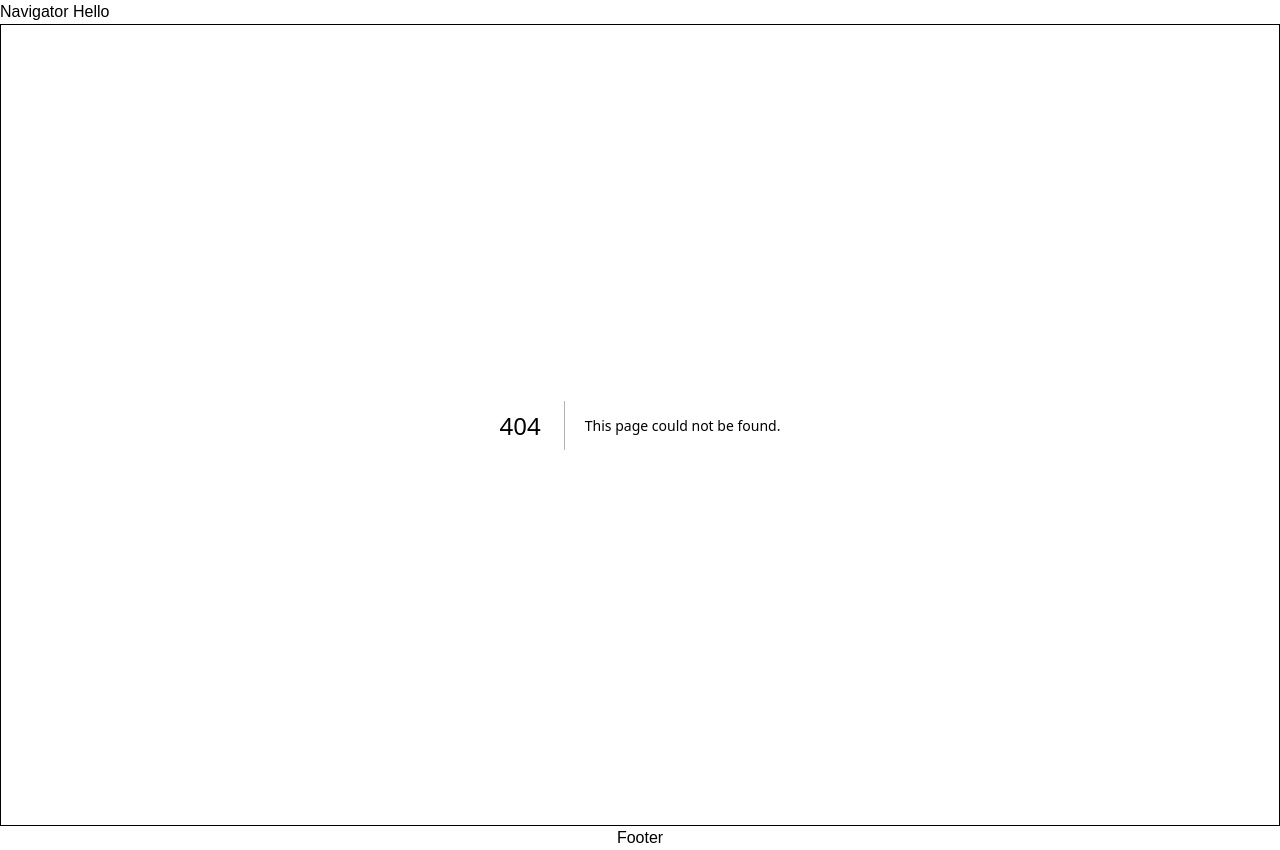
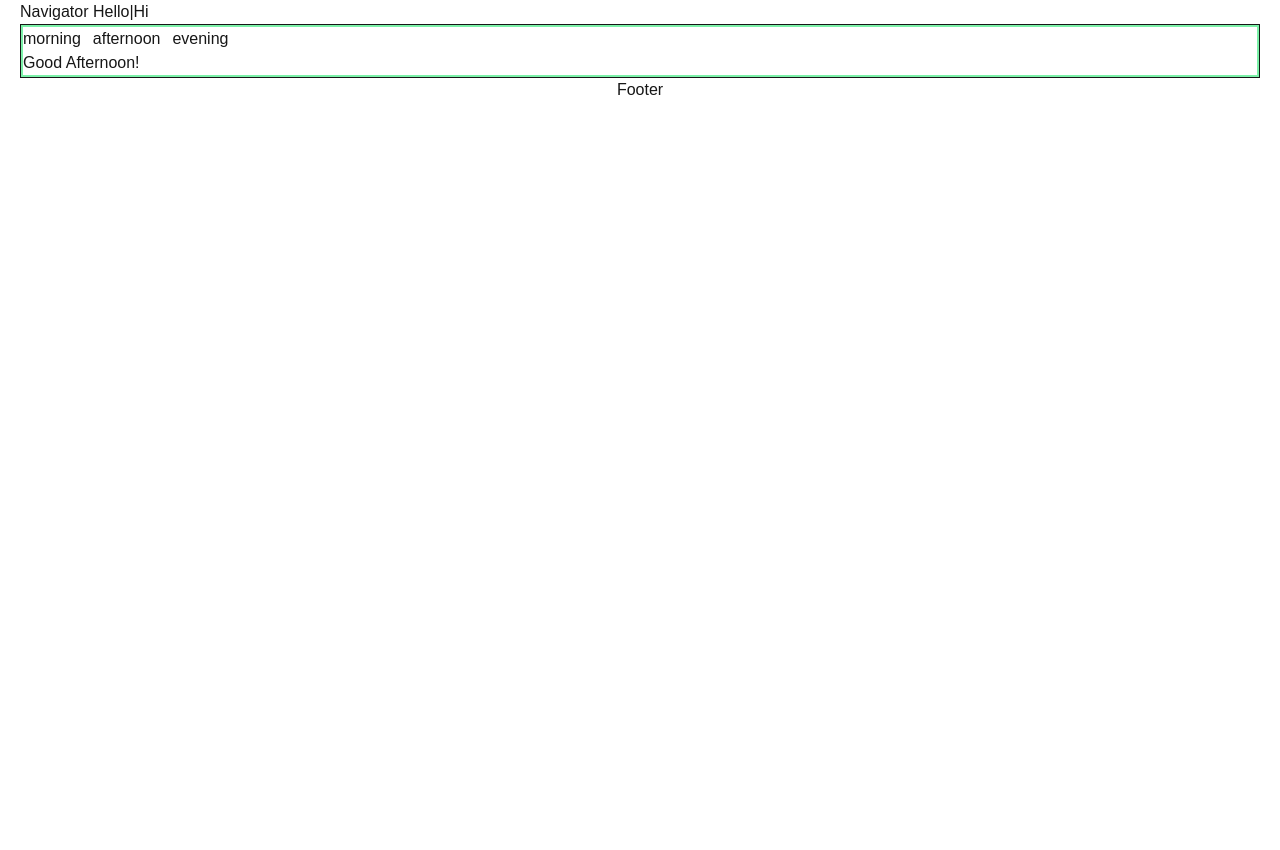
Before and after one commit to ujii/hana8, a Next.js app in the folder next/my-app/: page /hi/afternoon in a window 1280 px wide. Before the commit this address had no page. After the commit the page ends 800 px from the top, so only its background shows below. Built offline with nearby package versions, Linux system fonts and the light colour scheme.

Commit message:
generateStaticParams

```diff
--- /dev/null
+++ b/next/my-app/app/(greetings)/hello/[id]/page.tsx
@@ -0,0 +1,18 @@
+'use client';
+
+import { useParams } from 'next/navigation';
+
+export default function HelloId() {
+  const { id } = useParams<{ id: string }>();
+  return `Hello id is ${id}`;
+}
+
+// type Props = {
+//   params: Promise<{ id: number }>;
+// };
+
+// export default function HelloId({ params }: Props) {
+//   // const { id } = await params;
+//   const { id } = use(params);
+//   return `Hello id is ${id}`;
+// }
--- /dev/null
+++ b/next/my-app/app/(greetings)/hello/afternoon/page.tsx
@@ -0,0 +1,3 @@
+export default function Afternoon() {
+  return <h1>Good Afternoon!</h1>;
+}
--- /dev/null
+++ b/next/my-app/app/(greetings)/hello/evening/page.tsx
@@ -0,0 +1,3 @@
+export default function Evening() {
+  return <h1>Good Evening!</h1>;
+}
--- a/next/my-app/app/(greetings)/hello/layout.tsx
+++ b/next/my-app/app/(greetings)/hello/layout.tsx
@@ -1,16 +1,20 @@
 import Link from 'next/link';
-import type { PropsWithChildren } from 'react';
+import { type PropsWithChildren, Suspense } from 'react';
 
 export default function HelloLayout({ children }: PropsWithChildren) {
   return (
     <>
       <h1>Hello Layout</h1>
       <div className="flex gap-3">
-        <Link href={'/'}>Home</Link>
+        <a href={'/'}>Home</a>
         <Link href={'/hello'}>Hello</Link>
         <Link href={'/hello/morning'}>Morning</Link>
+        <Link href={'/hello/afternoon'}>Afternoon</Link>
+        <Link href={'/hello/evening'}>Evening</Link>
       </div>
-      <div className="border p-5 text-center">{children}</div>
+      <Suspense fallback={'...'}>
+        <div className="border p-5 text-center">{children}</div>
+      </Suspense>
     </>
   );
 }
--- a/next/my-app/app/(greetings)/hello/page.tsx
+++ b/next/my-app/app/(greetings)/hello/page.tsx
@@ -1,15 +1,40 @@
 'use client';
 
-import { usePathname, useRouter, useSearchParams } from 'next/navigation';
+import {
+  useParams,
+  usePathname,
+  useRouter,
+  useSearchParams,
+} from 'next/navigation';
+import { Suspense } from 'react';
 import SayHello from './SayHello';
 
 export default function HelloPage() {
+  const pathname = usePathname();
+  const p = useParams();
+  console.log('🚀 ~ p:', p);
+
+  return (
+    <>
+      <h1>Hello Page: {pathname}</h1>
+      <div>
+        <SayHello name={'Next'} />
+
+        <Suspense fallback={<h1>...</h1>}>
+          <SearchParamId />
+        </Suspense>
+      </div>
+    </>
+  );
+}
+
+function SearchParamId() {
   const pathname = usePathname();
   const searchParams = useSearchParams();
   const params = new URLSearchParams(searchParams.toString());
 
   const id = searchParams.get('id');
-  const name = searchParams.get('name');
+  // const name = searchParams.get('name');
 
   const router = useRouter();
 
@@ -19,17 +44,5 @@ export default function HelloPage() {
     // router.push('/');
   };
 
-  return (
-    <>
-      <h1>
-        Hello Page: {id} - {pathname}
-      </h1>
-      <div>
-        {/* <Suspense fallback={<h1>...</h1>}> */}
-        <SayHello name={name ?? 'Next'} />
-        {/* </Suspense> */}
-        <button onClick={make200}>make200</button>
-      </div>
-    </>
-  );
+  return <button onClick={make200}>ID: {id}</button>;
 }
--- a/next/my-app/app/(greetings)/hello/template.tsx
+++ b/next/my-app/app/(greetings)/hello/template.tsx
@@ -1,10 +1,12 @@
-import type { PropsWithChildren } from 'react';
+import { type PropsWithChildren, Suspense } from 'react';
 
 export default function HelloTemplate({ children }: PropsWithChildren) {
   return (
     <>
       <h1>Hello Template</h1>
-      <div className="border p-5 text-center">{children}</div>
+      <Suspense fallback={'...'}>
+        <div className="border p-5 text-center">{children}</div>
+      </Suspense>
     </>
   );
 }
--- /dev/null
+++ b/next/my-app/app/(greetings)/hi/[time]/page.tsx
@@ -0,0 +1,18 @@
+import { use } from 'react';
+
+type Props = {
+  params: Promise<{ time: 'morning' | 'afternoon' | 'evening' }>;
+};
+
+export async function generateStaticParams() {
+  return [{ time: 'morning' }, { time: 'afternoon' }, { time: 'evening' }];
+}
+
+export default function Hi({ params }: Props) {
+  const { time } = use(params);
+  return (
+    <h1>
+      Good <span className="capitalize">{time}</span>!
+    </h1>
+  );
+}
--- /dev/null
+++ b/next/my-app/app/(greetings)/hi/layout.tsx
@@ -0,0 +1,20 @@
+import Link from 'next/link';
+import type { PropsWithChildren } from 'react';
+
+const TIMES = ['morning', 'afternoon', 'evening'];
+
+export default function HiLayout({ children }: PropsWithChildren) {
+  return (
+    <div className="border-2 border-green-300">
+      <div className="flex gap-3">
+        {TIMES.map((time) => (
+          <Link key={time} href={`/hi/${time}`}>
+            {time}
+          </Link>
+        ))}
+      </div>
+
+      {children}
+    </div>
+  );
+}
--- a/next/my-app/app/layout.tsx
+++ b/next/my-app/app/layout.tsx
@@ -29,7 +29,7 @@ export default function RootLayout({
         className={`${geistSans.variable} ${geistMono.variable} mx-5 antialiased`}
       >
         <nav>
-          Navigator <Link href="/hello">Hello</Link>
+          Navigator <Link href="/hello">Hello</Link>|<Link href="/hi">Hi</Link>
         </nav>
         <div className="border">{children}</div>
         <footer className="text-center">Footer</footer>
```
